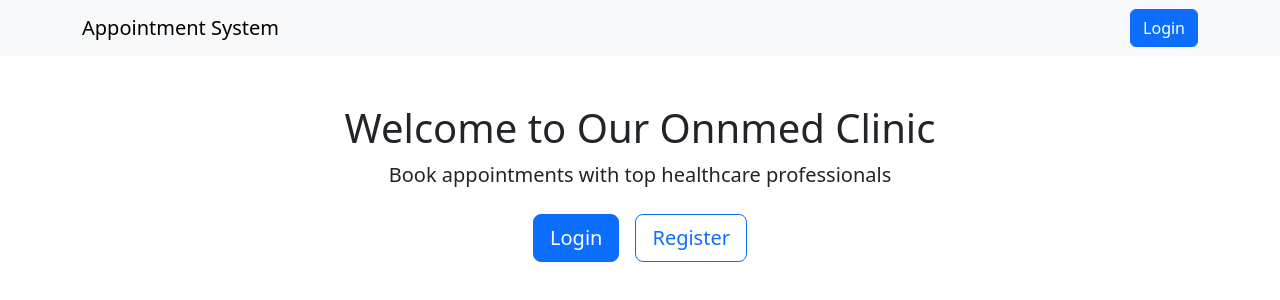
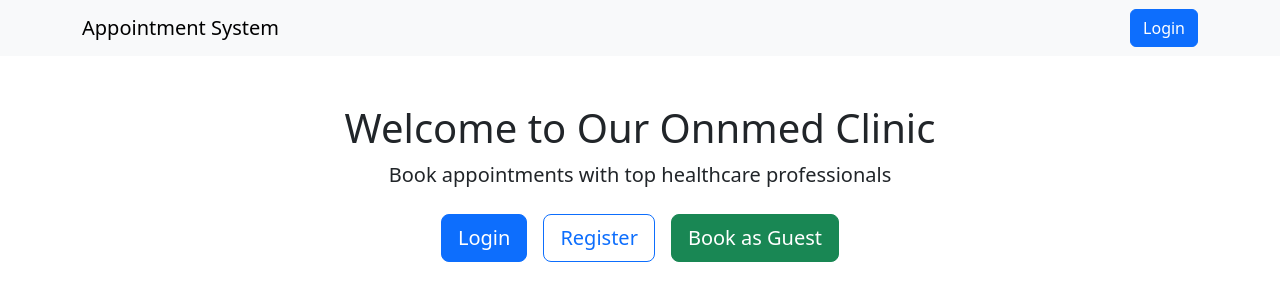
Before and after one commit to Youssefelsawy/Appointment-system-2, a React (Create React App) app in the folder frontend/: page / in a window 1280 px wide. Shown: the top 300 px of the page. Built offline with nearby package versions, Linux system fonts and the light colour scheme.

Commit message:
guest booking button is included.

```diff
--- a/frontend/src/pages/PublicLanding.js
+++ b/frontend/src/pages/PublicLanding.js
@@ -8,12 +8,15 @@ const PublicLanding = () => {
       <p className="lead mb-4">
         Book appointments with top healthcare professionals
       </p>
-      <div className="d-flex justify-content-center gap-3">
+      <div className="d-flex justify-content-center gap-3 flex-wrap">
         <Button as={Link} to="/login" variant="primary" size="lg">
           Login
         </Button>
         <Button as={Link} to="/register" variant="outline-primary" size="lg">
           Register
+        </Button>
+        <Button as={Link} to="/guest-booking" variant="success" size="lg">
+          Book as Guest
         </Button>
       </div>
     </Container>
```
